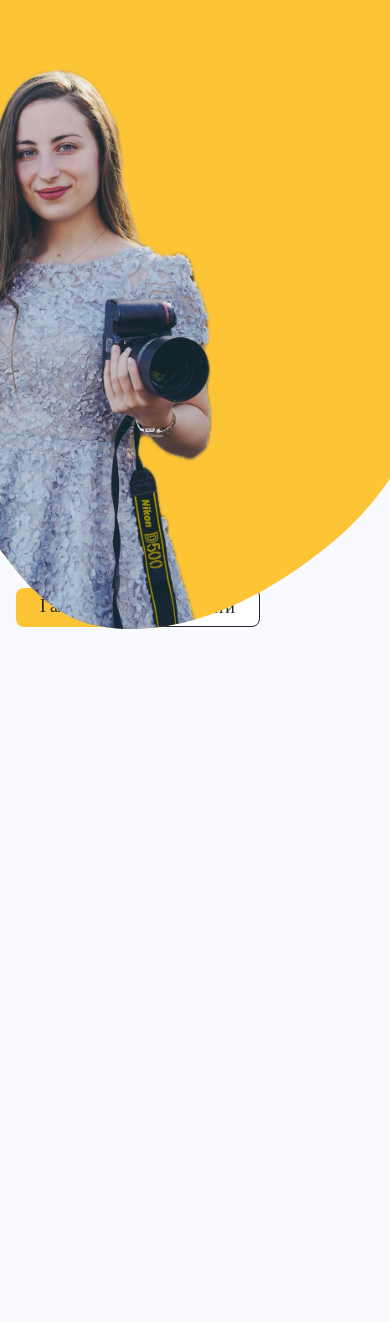
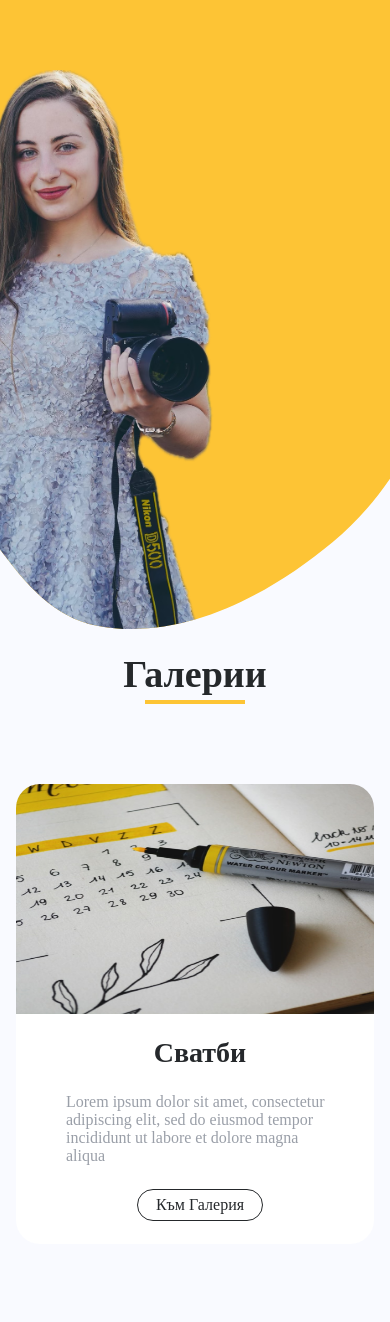
Before and after one commit to martuto31/PhotographyPortfolio, an Angular app: page / in a window 390 px wide. Shown: the top 1322 px of the page. Before the commit the page ends 844 px from the top, so only its background shows below. Built offline with nearby package versions, Linux system fonts and the light colour scheme.

Commit message:
Added projects section

```diff
--- a/src/app/components/landing/landing.component.html
+++ b/src/app/components/landing/landing.component.html
@@ -1 +1,3 @@
 <app-intro-section></app-intro-section>
+
+<app-projects></app-projects>
--- a/src/app/components/landing/landing.component.ts
+++ b/src/app/components/landing/landing.component.ts
@@ -1,5 +1,6 @@
 import { Component } from '@angular/core';
 
+import { ProjectsComponent } from './projects/projects.component';
 import { IntroSectionComponent } from './intro-section/intro-section.component';
 
 @Component({
@@ -8,6 +9,7 @@ import { IntroSectionComponent } from './intro-section/intro-section.component';
   styleUrls: ['./landing.component.css'],
   standalone: true,
   imports: [
+    ProjectsComponent,
     IntroSectionComponent,
   ],
 })
--- /dev/null
+++ b/src/app/components/landing/projects/projects.component.css
@@ -0,0 +1,83 @@
+.container {
+    display: flex;
+    flex-direction: column;
+    align-items: center;
+    row-gap: 80px;
+}
+
+:host-context(.tablet) .container {
+    row-gap: 40px;
+}
+
+.heading {
+    display: flex;
+    flex-direction: column;
+    align-items: center;
+}
+
+.heading h1 {
+    margin-bottom: 4px;
+}
+
+.heading .line {
+    height: 4px;
+    width: 100px;
+    background-color: var(--primary-brand);
+}
+
+.project {
+    display: flex;
+    width: 920px;
+    height: 460px;
+    border-radius: 24px;
+    overflow: hidden;
+}
+
+:host-context(.tablet) .project {
+    max-width: 680px;
+    width: unset;
+    height: 300px;
+}
+
+:host-context(.mobile) .project {
+    width: 100%;
+    flex-direction: column;
+}
+
+.project .summary {
+    width: 50%;
+    display: flex;
+    flex-direction: column;
+    justify-content: center;
+    background-color: var(--bg-white);
+    box-sizing: border-box;
+    padding: 20px 40px 20px 50px;
+}
+
+:host-context(.mobile) .project .summary {
+    width: 100%;
+    height: 50%;
+    align-items: center;
+}
+
+.project .summary span {
+    margin-bottom: 24px;
+}
+
+.project .summary .btn {
+    align-self: flex-start;
+    border-radius: 24px;
+}
+
+:host-context(.mobile) .project .summary .btn {
+    align-self: center;
+}
+
+.project img {
+    width: 50%;
+}
+
+:host-context(.mobile) .project img {
+    width: 100%;
+    height: 50%;
+}
--- /dev/null
+++ b/src/app/components/landing/projects/projects.component.html
@@ -0,0 +1,27 @@
+<div class="container">
+    <div class="heading">
+        <h1>Галерии</h1>
+
+        <div class="line"></div>
+    </div>
+
+    @for (project of projects; track $index) {
+        <div class="project">
+            @if ($index % 2 !== 0 || dimensionService.isMobile) {
+                <img [src]="project.imageSrc">
+            }
+
+            <div class="summary">
+                <h2>{{ project.name }}</h2>
+
+                <span>{{ project.summary }}</span>
+
+                <a class="btn btn-secondary">Към Галерия</a>
+            </div>
+
+            @if ($index % 2 === 0 && !dimensionService.isMobile) {
+                <img [src]="project.imageSrc">
+            }
+        </div>
+    }
+</div>
--- /dev/null
+++ b/src/app/components/landing/projects/projects.component.ts
@@ -0,0 +1,45 @@
+import { Component } from '@angular/core';
+
+import { DimensionService } from './../../../services/dimension.service';
+
+interface Project {
+  name: string;
+  summary: string;
+  btnLink: string;
+  imageSrc: string;
+}
+
+@Component({
+  selector: 'app-projects',
+  templateUrl: './projects.component.html',
+  styleUrls: ['./projects.component.css'],
+  standalone: true,
+})
+
+export class ProjectsComponent {
+
+  constructor(
+    public dimensionService: DimensionService) { }
+
+  public projects: Project[] = [
+    {
+      name: 'Сватби',
+      summary: 'Lorem ipsum dolor sit amet, consectetur adipiscing elit, sed do eiusmod tempor incididunt ut labore et dolore magna aliqua',
+      btnLink: '',
+      imageSrc: 'assets/img/Project.png',
+    },
+    {
+      name: 'Кръщенета',
+      summary: 'Lorem ipsum dolor sit amet, consectetur adipiscing elit, sed do eiusmod tempor incididunt ut labore et dolore magna aliqua',
+      btnLink: '',
+      imageSrc: 'assets/img/Project.png',
+    },
+    {
+      name: 'Детски партита',
+      summary: 'Lorem ipsum dolor sit amet, consectetur adipiscing elit, sed do eiusmod tempor incididunt ut labore et dolore magna aliqua',
+      btnLink: '',
+      imageSrc: 'assets/img/Project.png',
+    },
+  ];
+
+}
--- a/src/app/components/layout/layout.component.css
+++ b/src/app/components/layout/layout.component.css
@@ -3,6 +3,7 @@
     min-height: 100vh;
     display: flex;
     flex-direction: column;
+    background-color: var(--bg-gray);
     overflow-x: hidden;
 }
 
--- a/src/app/styles/buttons.css
+++ b/src/app/styles/buttons.css
@@ -3,6 +3,12 @@
     border-radius: 8px;
     cursor: pointer;
     padding: 8px 24px;
+}
+
+.tablet .btn,
+.mobile .btn {
+    font-size: 16px;
+    padding: 6px 18px;
 }
 
 .btn:hover {
--- a/src/app/styles/headings.css
+++ b/src/app/styles/headings.css
@@ -2,19 +2,51 @@ h1,
 h2,
 h3 {
     font-weight: 600;
+    line-height: initial;
+    margin: 0;
 }
 
 h1 {
     font-size: 48px;
     color: var(--font-high-emphasis);
+    margin-bottom: 32px;
+}
+
+.tablet h1 {
+    font-size: 42px;
+    margin-bottom: 24px;
+}
+
+.mobile h1 {
+    font-size: 38px;
+    margin-bottom: 24px;
 }
 
 h2 {
     font-size: 38px;
+    color: var(--font-high-emphasis);
+    margin-bottom: 24px;
+}
+
+.tablet h2 {
+    font-size: 32px;
+}
+
+.mobile h2 {
+    font-size: 28px;
 }
 
 h3 {
     font-size: 26px;
+    color: var(--font-high-emphasis);
+}
+
+.tablet h3 {
+    font-size: 22px;
+}
+
+.mobile h3 {
+    font-size: 22px;
 }
 
 .text-medium {
@@ -22,6 +54,17 @@ h3 {
     color: var(--font-medium-emphasis);
 }
 
+.tablet .text-medium,
+.mobile .text-medium {
+    font-size: 18px;
+}
+
 .text-small {
     font-size: 18px;
+    color: var(--font-low-emphasis);
 }
+
+.tablet .text-small,
+.mobile .text-small {
+    font-size: 16px;
+}
```
Also changed, not shown: src/assets/img/Project.png (added).
